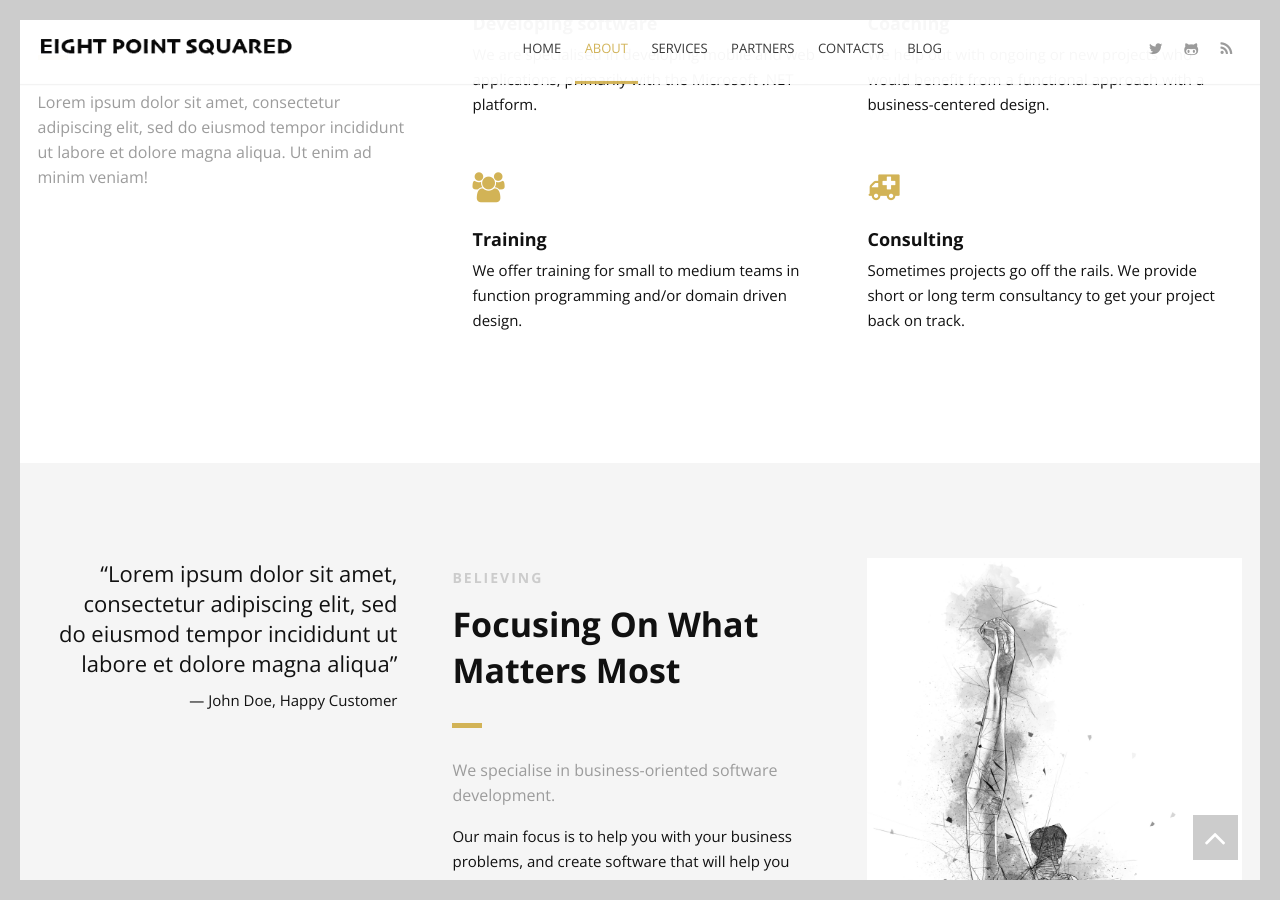
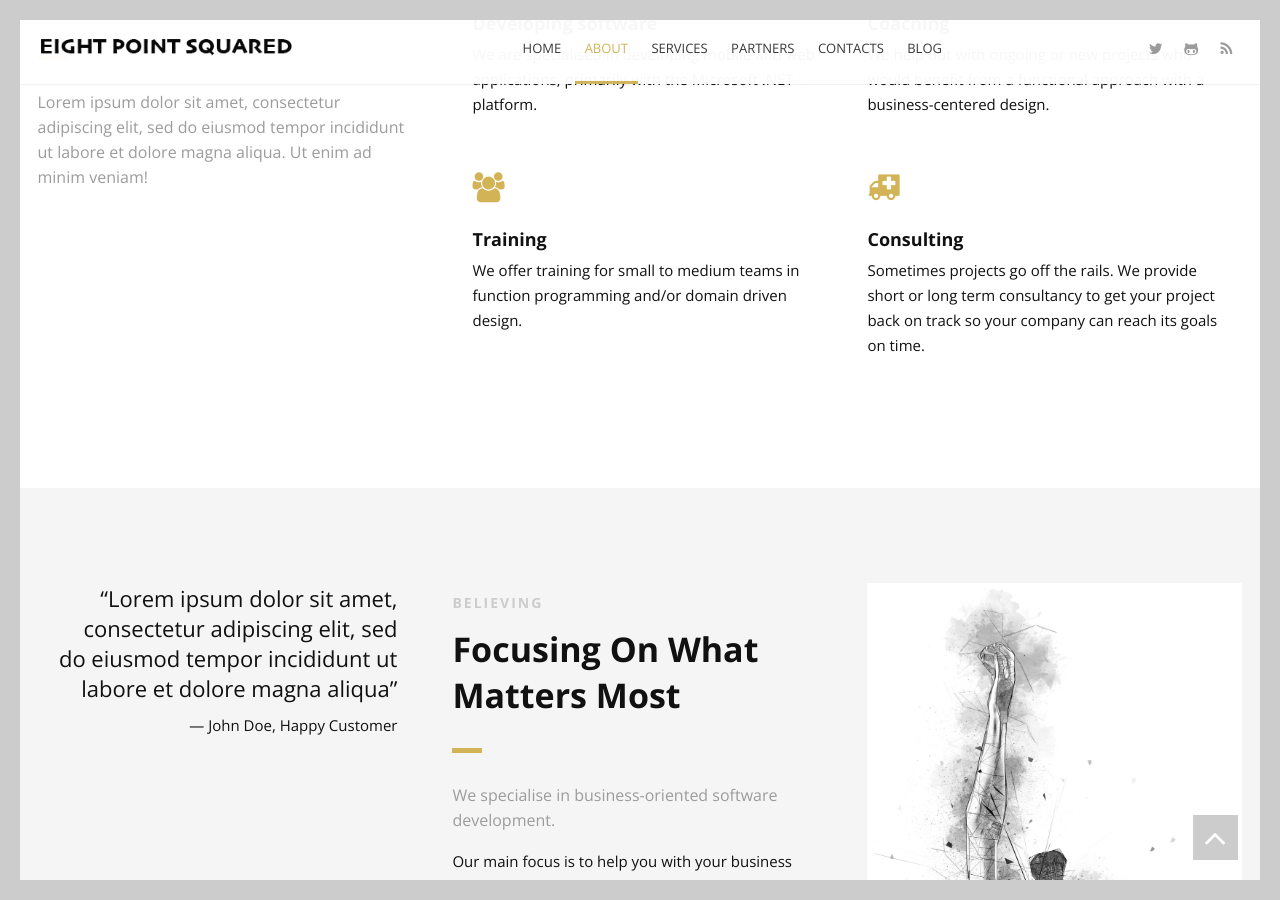
Before and after one commit to eightpointsquared/eightpointsquared.github.io, a Jekyll site: the page built from index.html, in a window 1280 px wide and 900 px high, scrolled down 903 px. Built offline with Jekyll 4.4.1, drawn with Linux system fonts in a browser that asks for light colours; the list of posts is cut into pages by our own code.

Commit message:
update consultancy area

```diff
--- a/index.html
+++ b/index.html
@@ -72,7 +72,7 @@
                 <!--Icon Block Description-->
                 <div class="icon-block-description">
                     <h4>Consulting</h4>
-                    <p>Sometimes projects go off the rails. We provide short or long term consultancy to get your project back on track.</p>
+                    <p>Sometimes projects go off the rails. We provide short or long term consultancy to get your project back on track so your company can reach its goals on time.</p>
                 </div>
             </div>
             <!--End of Icon Block-->
```
